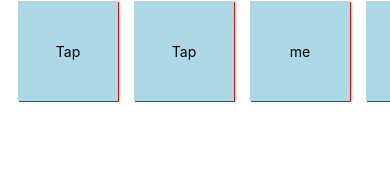
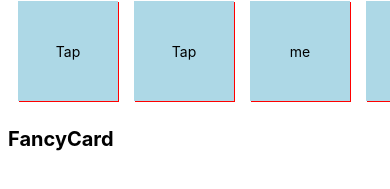
Before and after one commit to gihanbandaraa/Second-App-React-Native, a React Native app: screen / in a window 390 px wide. Shown: the part 213-402 px from the top of the page. Built offline with nearby package versions, Linux system fonts and the light colour scheme.

Commit message:
Update major mistake

```diff
--- a/App.tsx
+++ b/App.tsx
@@ -2,6 +2,7 @@ import { View, Text, SafeAreaView, ScrollView } from 'react-native'
 import React from 'react'
 import FlatCards from './components/FlatCards'
 import ElevatedCard from './components/ElevatedCard'
+import FancyCard from './components/FancyCard'
 
 const App = () => {
   return (
@@ -9,6 +10,7 @@ const App = () => {
       <ScrollView>
         <FlatCards/>
         <ElevatedCard/>
+        <FancyCard/>
       </ScrollView>
     </SafeAreaView>
   )
--- a/components/ElevatedCard.tsx
+++ b/components/ElevatedCard.tsx
@@ -1,8 +1,7 @@
 import { Text, StyleSheet, View, ScrollView } from 'react-native'
 import React, { Component } from 'react'
 
-export default class ElevatedCard extends Component {
-  render() {
+export default function ElevatedCard() {
     return (
       <View>
         <Text style={styles.headingText}>Elevated Card</Text>
@@ -35,7 +34,6 @@ export default class ElevatedCard extends Component {
         </ScrollView>
       </View>
     )
-  }
 }
 
 const styles = StyleSheet.create({
--- /dev/null
+++ b/components/FancyCard.tsx
@@ -0,0 +1,19 @@
+import { StyleSheet, Text, View } from 'react-native'
+import React from 'react'
+
+export default function FancyCard() {
+  return (
+    <View>
+      <Text style={styles.headingText}>FancyCard</Text>
+    </View>
+  )
+}
+
+const styles = StyleSheet.create({
+    headingText: {
+        fontSize: 20,
+        marginTop:8,
+        marginHorizontal: 8,
+        fontWeight: 'bold'
+    }
+})
```
Also changed, not shown: components/FlatCards.tsx (+3 -4 lines).
